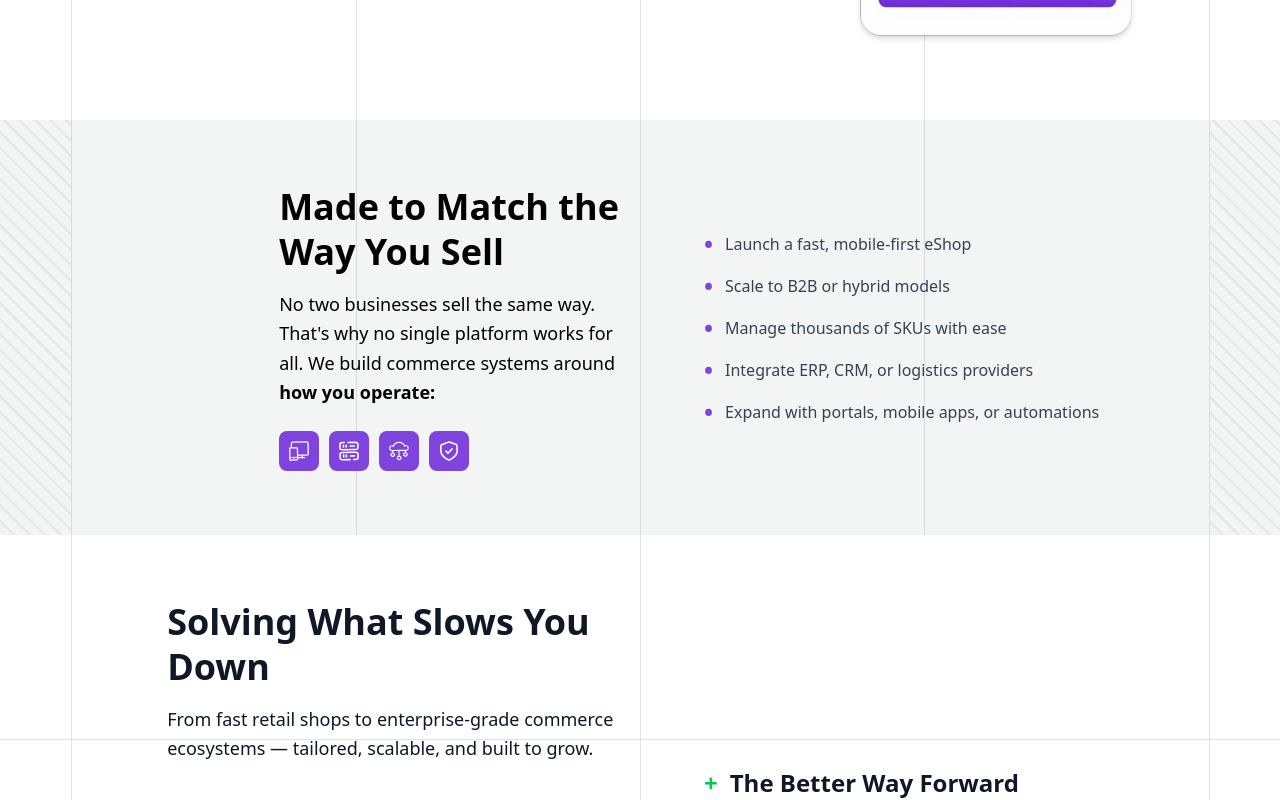
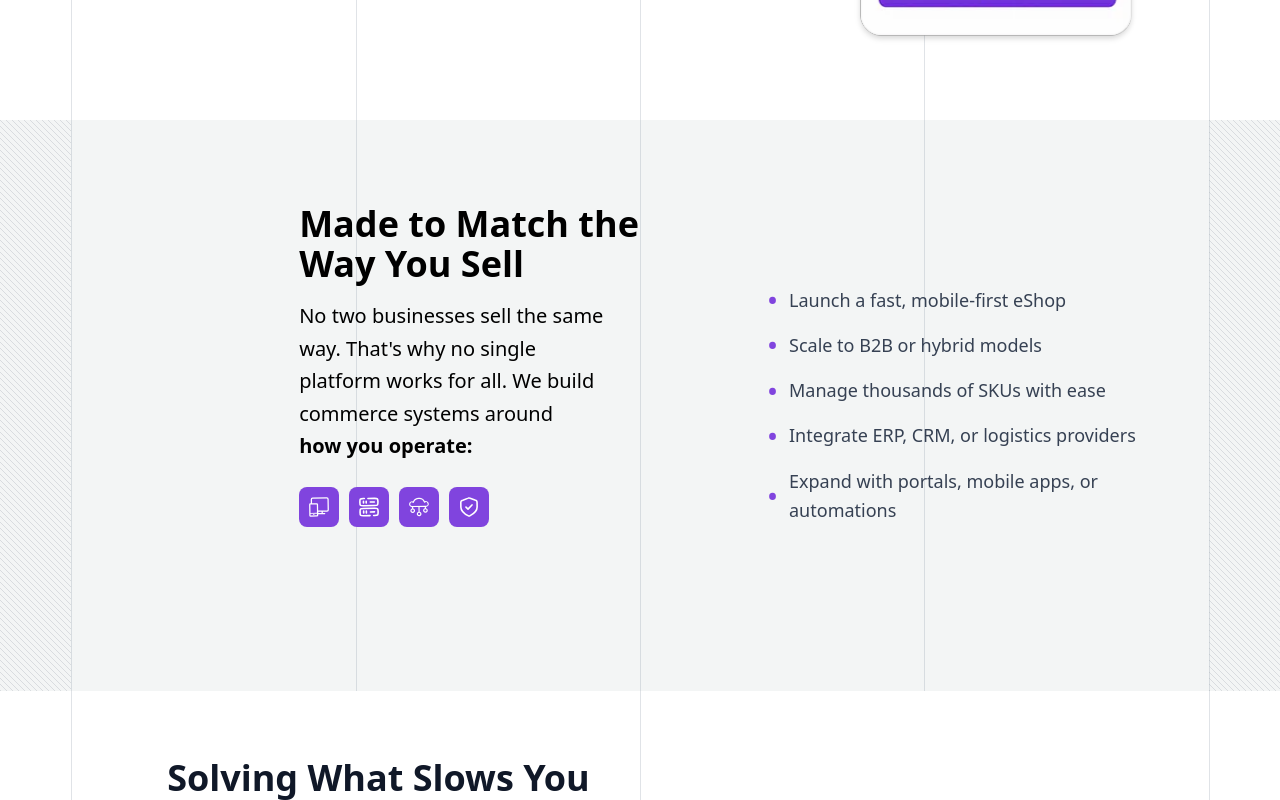
Before and after one commit to abdullah-fareed1/synergic, a Next.js app: page /b2c in a window 1280 px wide. Shown: the part 680-1480 px from the top of the page. Built offline with nearby package versions, Linux system fonts and the light colour scheme.

Commit message:
QA: B2C Page updates

```diff
--- a/app/b2c/sections/FeatureSection.tsx
+++ b/app/b2c/sections/FeatureSection.tsx
@@ -1,11 +1,11 @@
 import { GridSection, GridContainer, GridCol } from "../../components/grid";
 
-// Stripe background
 const StripedBackground = () => (
   <div
     className="absolute inset-0 w-full h-full"
     style={{
-      backgroundImage: 'repeating-linear-gradient(45deg, transparent, transparent 8px, #e5e5e5 10px, #e5e5e5 11px)',
+      backgroundImage: 'linear-gradient(45deg, rgb(156 163 175 / 0.3) 8.33%, transparent 8.33%, transparent 50%, rgb(156 163 175 / 0.3) 50%, rgb(156 163 175 / 0.3) 58.33%, transparent 58.33%, transparent 100%)',
+      backgroundSize: '6.00px 6.00px',
     }}
   />
 );
@@ -31,15 +31,15 @@ export default function FeatureSection() {
         </div>
 
         <GridContainer className="py-16">
-
-          {/* AB Column*/}
-          <GridCol span="AB" className="flex items-center justify-start pl-24">
-            <div className="text-left pl-28" style={{ maxWidth: '520px' }}>
-              <h2 className="text-4xl font-extrabold text-black mb-4 leading-tight">
+          <GridCol span="AB" className="flex items-center justify-start pl-29 pb-25 pt-5">
+            <div className="text-left pl-28">
+              <h2 className="text-4xl font-extrabold text-black mb-4 ">
                 Made to Match the Way You Sell
               </h2>
-              <p className="text-black text-lg mb-6 leading-relaxed">
-                No two businesses sell the same way. That's why no single platform works for all. We build commerce systems around <span className="font-semibold">how you operate:</span>
+              <p className="text-black text-xl mb-6 leading-relaxed">
+                No two businesses sell the same way. That's why no single<br/>
+                platform works for all. We build commerce systems around<br/>
+                <span className="font-bold">how you operate:</span>
               </p>
               <div className="flex justify-start gap-2.5">
                 <div className="w-10 h-10 bg-[#8044DE] rounded-lg flex items-center justify-center text-white">
@@ -57,30 +57,28 @@ export default function FeatureSection() {
               </div>
             </div>
           </GridCol>
-
-          {/* CD Column */}
-          <GridCol span="CD" className="flex items-center pl-16">
+          <GridCol span="CD" className="flex items-center pl-32">
             <div className="max-w-md">
               <ul className="space-y-4">
                 <li className="flex items-center gap-3">
                   <span className="text-[#8044DE] text-2xl font-bold leading-none">•</span>
-                  <span className="text-gray-700 text-base leading-relaxed">Launch a fast, mobile-first eShop</span>
+                  <span className="text-gray-700 text-lg leading-relaxed">Launch a fast, mobile-first eShop</span>
                 </li>
                 <li className="flex items-center gap-3">
                   <span className="text-[#8044DE] text-2xl font-bold leading-none">•</span>
-                  <span className="text-gray-700 text-base leading-relaxed">Scale to B2B or hybrid models</span>
+                  <span className="text-gray-700 text-lg leading-relaxed">Scale to B2B or hybrid models</span>
                 </li>
                 <li className="flex items-center gap-3">
                   <span className="text-[#8044DE] text-2xl font-bold leading-none">•</span>
-                  <span className="text-gray-700 text-base leading-relaxed">Manage thousands of SKUs with ease</span>
+                  <span className="text-gray-700 text-lg leading-relaxed">Manage thousands of SKUs with ease</span>
                 </li>
                 <li className="flex items-center gap-3">
                   <span className="text-[#8044DE] text-2xl font-bold leading-none">•</span>
-                  <span className="text-gray-700 text-base leading-relaxed">Integrate ERP, CRM, or logistics providers</span>
+                  <span className="text-gray-700 text-lg leading-relaxed">Integrate ERP, CRM, or logistics providers</span>
                 </li>
                 <li className="flex items-center gap-3">
                   <span className="text-[#8044DE] text-2xl font-bold leading-none">•</span>
-                  <span className="text-gray-700 text-base leading-relaxed">Expand with portals, mobile apps, or automations</span>
+                  <span className="text-gray-700 text-lg leading-relaxed">Expand with portals, mobile apps, or automations</span>
                 </li>
               </ul>
             </div>
--- a/app/b2c/sections/HeroSection.tsx
+++ b/app/b2c/sections/HeroSection.tsx
@@ -56,7 +56,7 @@ export default function HeroSection() {
           desktopOnly={true}
         >
           <GridContainer className="min-h-screen">
-            <GridCol span="AB" className="flex flex-col pl-6 mt-20 pt-35">
+            <GridCol span="AB" className="flex flex-col pl-6 pt-55 ">
               <h1 className="text-4xl xl:text-[40px] font-extrabold leading-tight mb-8 text-gray-900">
                 Composable eCommerce,{" "}
                 <span className="block mt-2">Built for Your Business</span>
```
